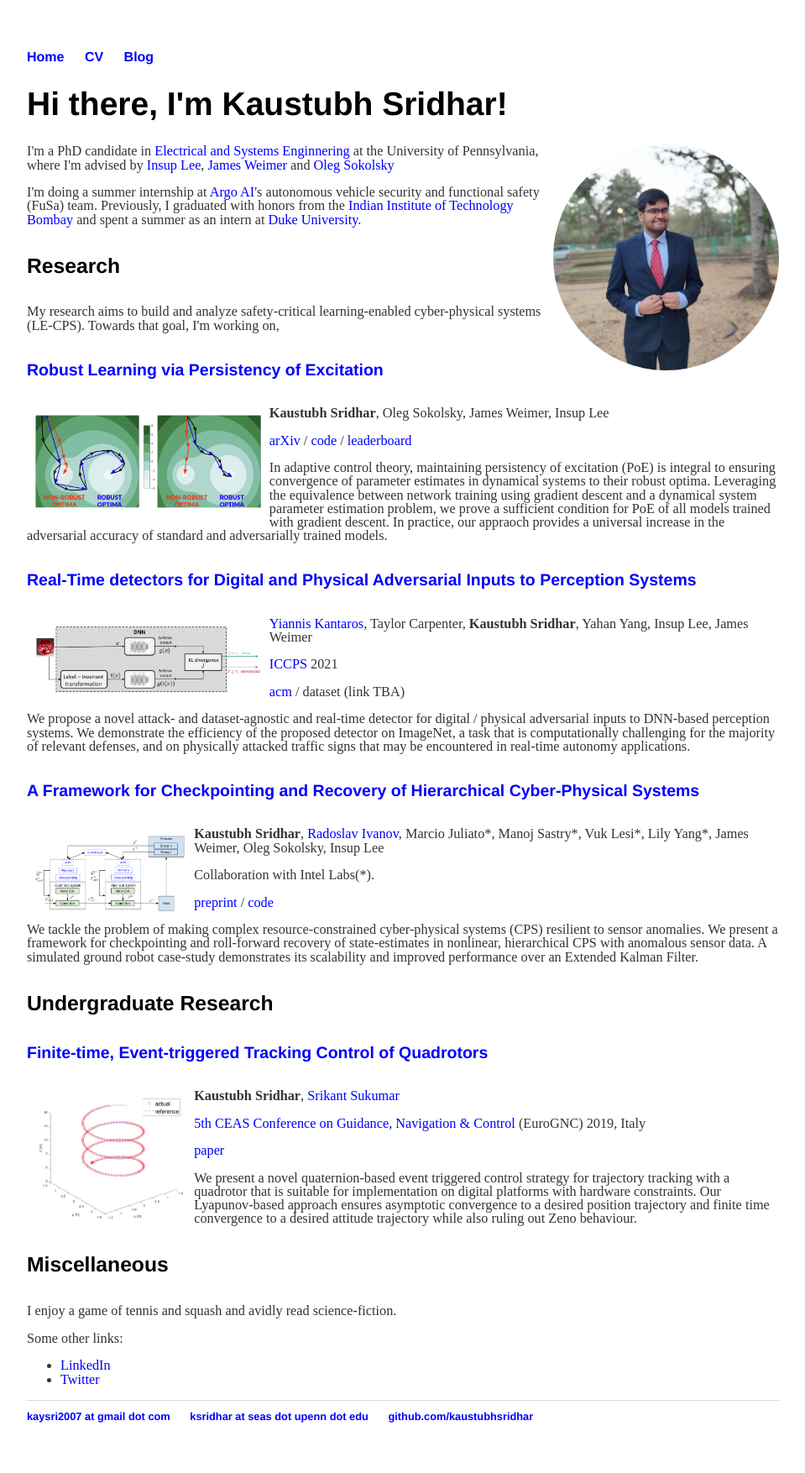
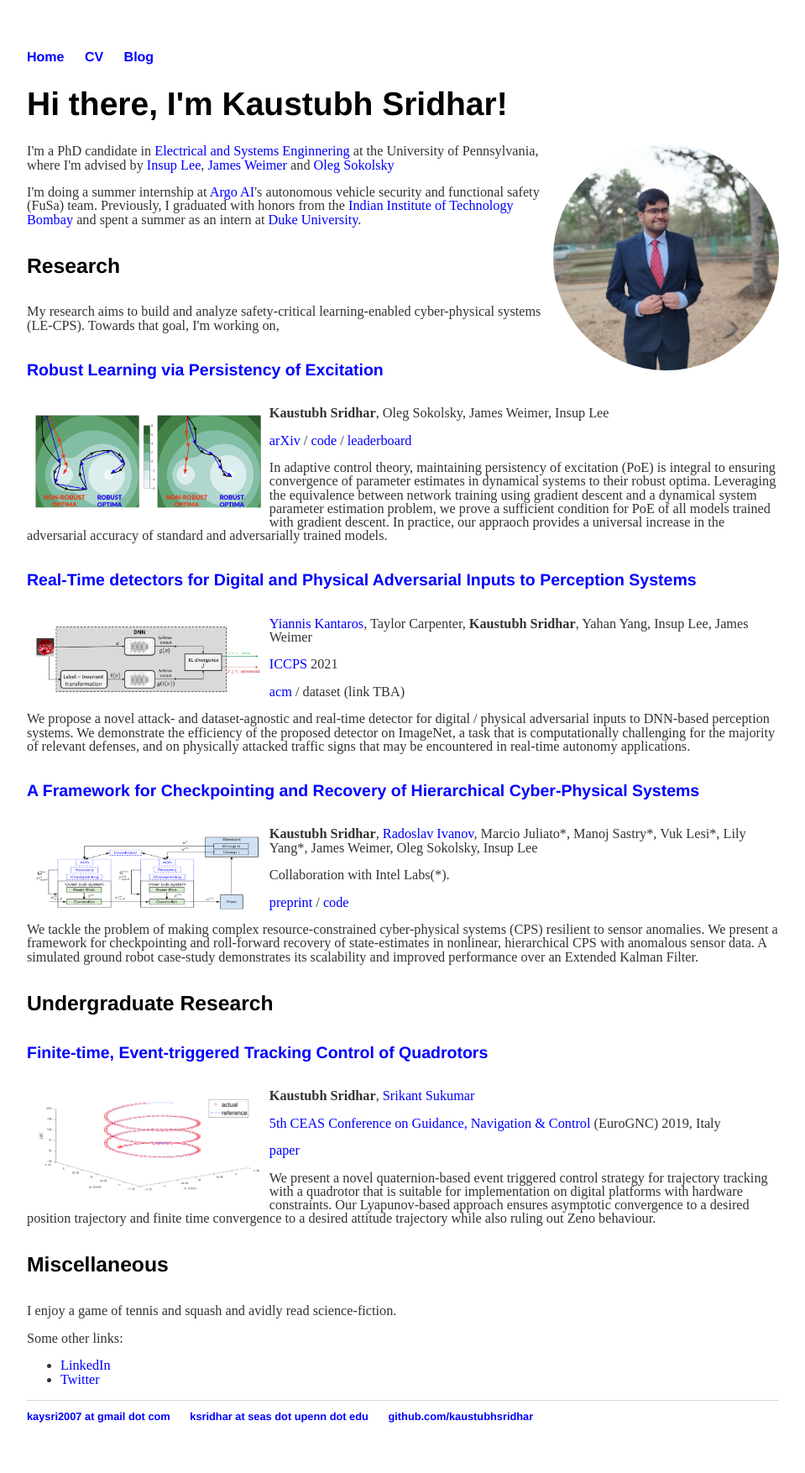
Before and after one commit to kaustubhsridhar/kaustubhsridhar_old.github.io, a Jekyll site: the page built from index.html, in a window 1280 px wide. Shown: the whole page at 84% size, without its empty margins (160-1119 px from the left). Built offline with Jekyll 4.4.1, drawn with Linux system fonts in a browser that asks for light colours.

Commit message:
updated index

```diff
--- a/index.html
+++ b/index.html
@@ -32,7 +32,7 @@ title: Welcome To My Homepage
 	<p><a href="">preprint</a> / <a href="">code</a></a></p>-->
 
 	<h5><a href="https://drive.google.com/file/d/1s9rYpJYRZ7UUR3u5IDfulorgpkcPfmll/view">A Framework for Checkpointing and Recovery of Hierarchical Cyber-Physical Systems</a></h5>
-	<img src="/images/framework.png" alt="framework" align="left" style="width:20%; padding: 10px;" class="img_rect">
+	<img src="/images/framework_wide.png" alt="framework" align="left" style="width:30%; padding: 10px;" class="img_rect">
 	<p><b>Kaustubh Sridhar</b>, <a href="https://www.seas.upenn.edu/~rivanov/">Radoslav Ivanov</a>, Marcio Juliato*, Manoj Sastry*, Vuk Lesi*, Lily Yang*, James Weimer, Oleg Sokolsky, Insup Lee</p>
 	<p>Collaboration with Intel Labs(*).</p>
 	<p><a href="https://drive.google.com/file/d/1s9rYpJYRZ7UUR3u5IDfulorgpkcPfmll/view">preprint</a> / <a href="https://github.com/kaustubhsridhar/checkpointing_and_recovery">code</a></a></p>
@@ -42,7 +42,7 @@ title: Welcome To My Homepage
 	<h4>Undergraduate Research</h4>
 
 	<h5><a href="https://eurognc19.polimi.it/wp-content/uploads/2019/12/0043_FI.pdf">Finite-time, Event-triggered Tracking Control of Quadrotors</a></h5>
-	<img src="/images/event.png" alt="event" align="left" style="width:20%; padding: 10px;" class="img_rect">
+	<img src="/images/event_wide.png" alt="event" align="left" style="width:30%; padding: 10px;" class="img_rect">
 	<p><b>Kaustubh Sridhar</b>, <a href="https://www.sc.iitb.ac.in/~srikant/dokuwiki/doku.php">Srikant Sukumar</a></p>
 	<p><a href="https://eurognc19.polimi.it/">5th CEAS Conference on Guidance, Navigation & Control</a> (EuroGNC) 2019, Italy</p>
 	<p><a href="https://eurognc19.polimi.it/wp-content/uploads/2019/12/0043_FI.pdf">paper</a></p>
```
Also changed, not shown: images/event_wide.png (added), images/framework_wide.png (added).
